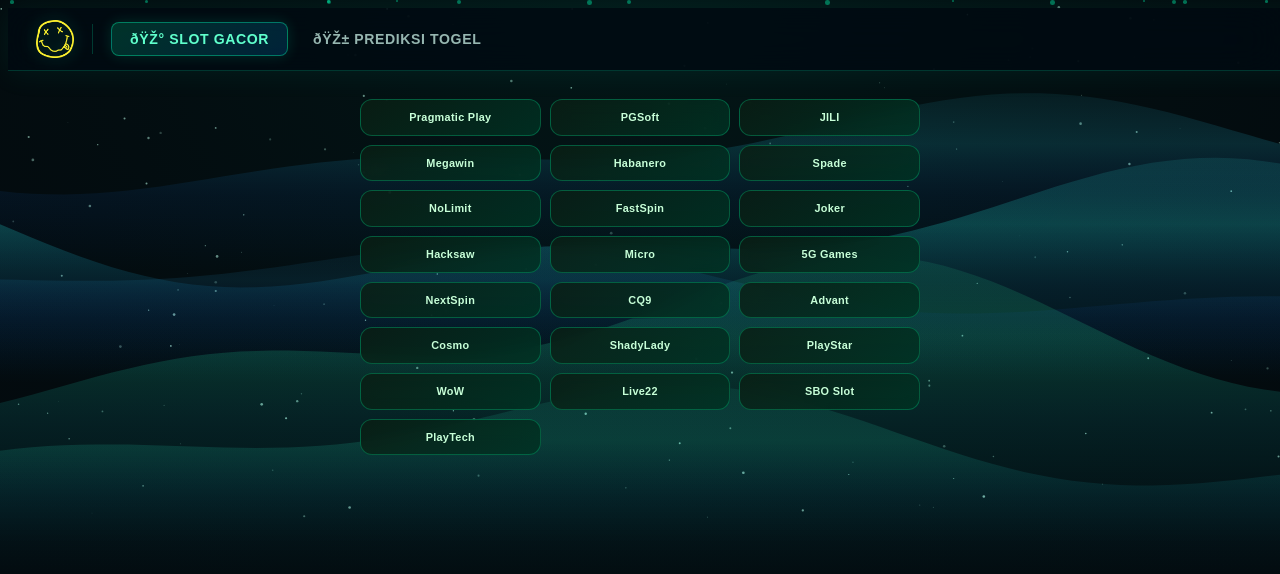
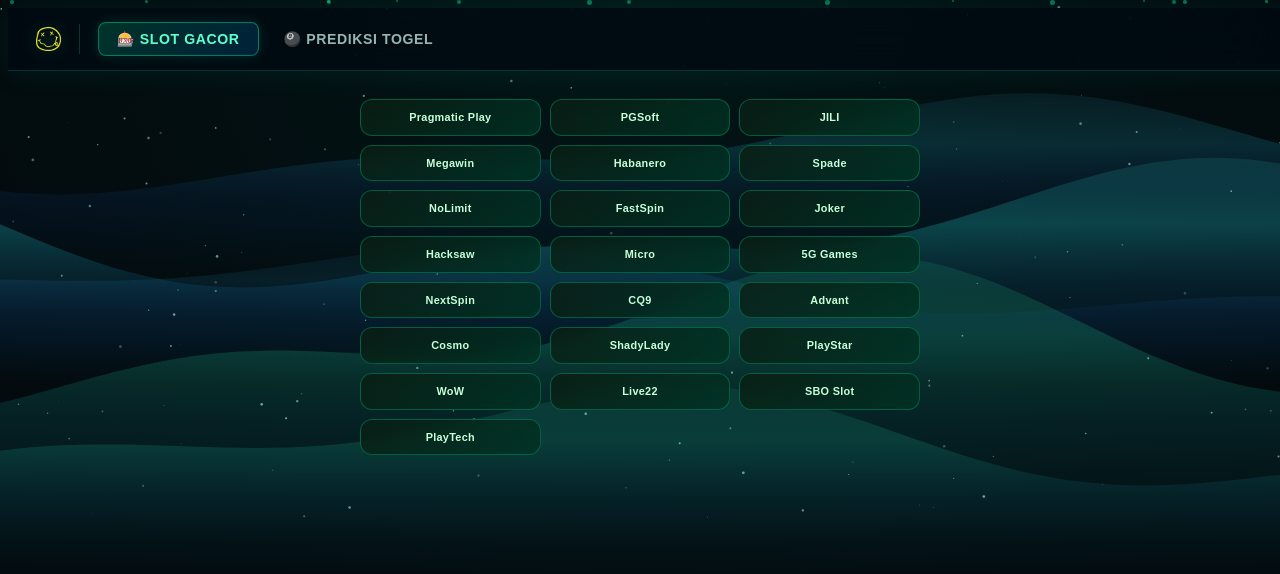
Before and after one commit to lemperayam920/prediksinya, a plain HTML site: page index.html in a window 1280 px wide. Shown: the top 574 px of the page. Drawn offline with Linux system fonts and the light colour scheme; animation ran at ten frames a second.

Commit message:
Update index.html

```diff
--- a/index.html
+++ b/index.html
@@ -1,7 +1,7 @@
 <!DOCTYPE html>
 <html lang="id">
 <head>
-<link rel ="icon" href="https://symbl-cdn.com/i/webp/3d/c59d663d22a91ddd1c2d711348b922.webp>
+<link rel="icon" href="link rel.png" type="image/png">
     <meta charset="UTF-8">
     <meta name="viewport" content="width=device-width, initial-scale=1.0">
     <title>🤙 Buatan CS Ganteng Idaman</title>
@@ -49,7 +49,7 @@
 }
 
 .navbar-logo {
-  height: 38px;
+  height: 25px;
   width: auto;
   object-fit: contain;
   flex-shrink: 0;
```
